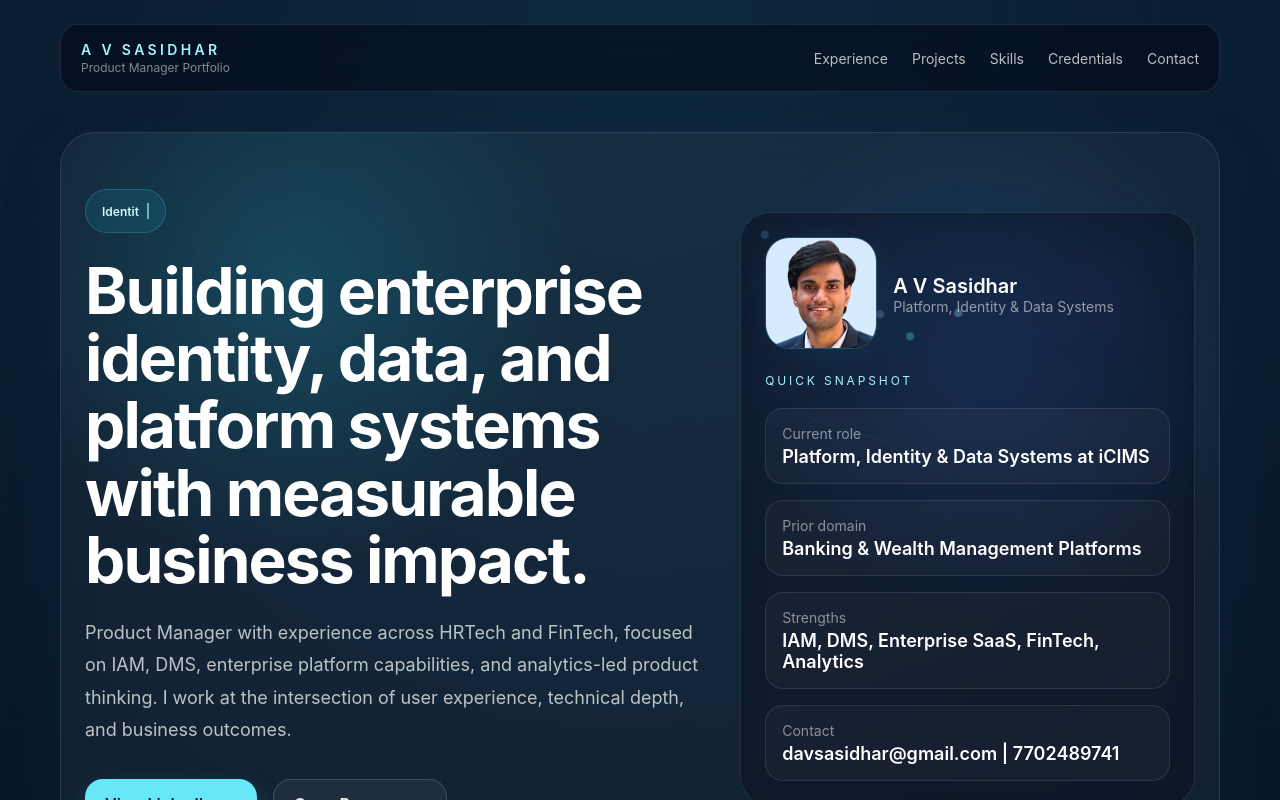
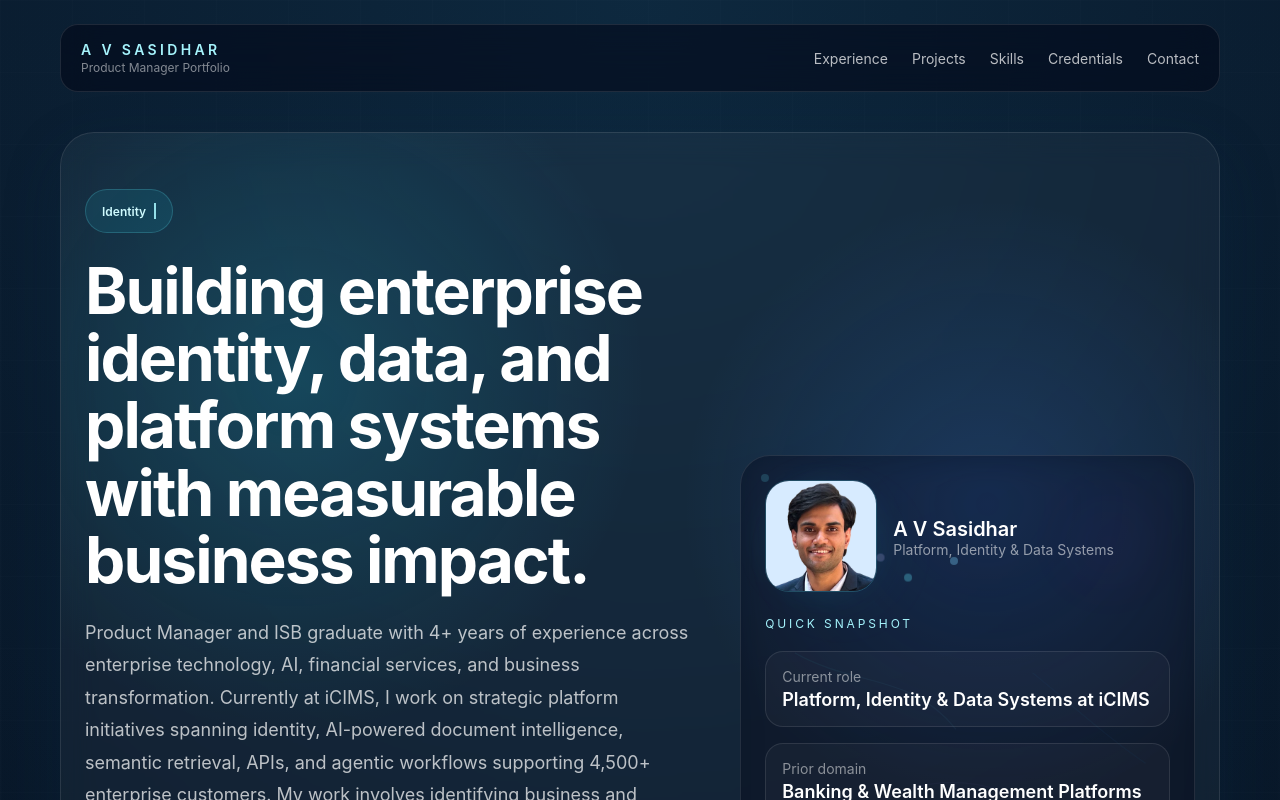
Before and after one commit to sasidhar16133/sasidhar-portfolio, a React (Vite) app: page / in a window 1280 px wide. Shown: the top 800 px of the page. Built offline with nearby package versions, Linux system fonts and the light colour scheme.

Commit message:
Update App.jsx

```diff
--- a/src/App.jsx
+++ b/src/App.jsx
@@ -140,6 +140,26 @@ const projects = [
 ];
 
 const skillGroups = [
+  {
+    title: "Strategy & Business",
+    skills: [
+      "Strategic Planning",
+      "Business Transformation",
+      "Product Strategy",
+      "Business Case Development",
+      "Opportunity Assessment",
+      "Data-Driven Decision Making",
+    ],
+  },
+  {
+    title: "Leadership & Execution",
+    skills: [
+      "Executive Stakeholder Management",
+      "Cross-functional Leadership",
+      "Roadmap Prioritization",
+      "Program Execution",
+    ],
+  },
   {
     title: "Product",
     skills: ["Product Strategy", "Roadmapping", "GTM", "Experimentation", "Wireframing"],
@@ -320,8 +340,10 @@ export default function App() {
               </div>
               <h1>Building enterprise identity, data, and platform systems with measurable business impact.</h1>
               <p className="hero-copy">
-                Product Manager with experience across HRTech and FinTech, focused on IAM, DMS, enterprise platform capabilities,
-                and analytics-led product thinking. I work at the intersection of user experience, technical depth, and business outcomes.
+                Product Manager and ISB graduate with 4+ years of experience across enterprise technology, AI, financial services, and business transformation.
+                Currently at iCIMS, I work on strategic platform initiatives spanning identity, AI-powered document intelligence, semantic retrieval, APIs, and agentic workflows supporting 4,500+ enterprise customers. My work involves identifying business and technology gaps, evaluating strategic opportunities, defining investment priorities and roadmaps, and driving cross-functional execution across engineering, security, data, and business teams.
+                I have contributed to large-scale transformation initiatives including identity modernization, AI document intelligence processing 700M+ documents annually, enterprise semantic search, and the development of iCIMS’ first Hiring Agent. Previously at Virtusa, I worked with Citi’s wealth-management business on platform consolidation, digital payments, authentication, and data-driven solutions.
+                My experience sits at the intersection of strategy, technology, and execution, with a focus on breaking down complex business problems, evaluating strategic choices, aligning senior stakeholders, and translating long-term priorities into measurable initiatives.
               </p>
               <div className="hero-actions">
                 <a href="https://www.linkedin.com/in/sasidhar-ayalavarapu-729116173/" target="_blank" rel="noreferrer" className="btn btn-primary">
```
